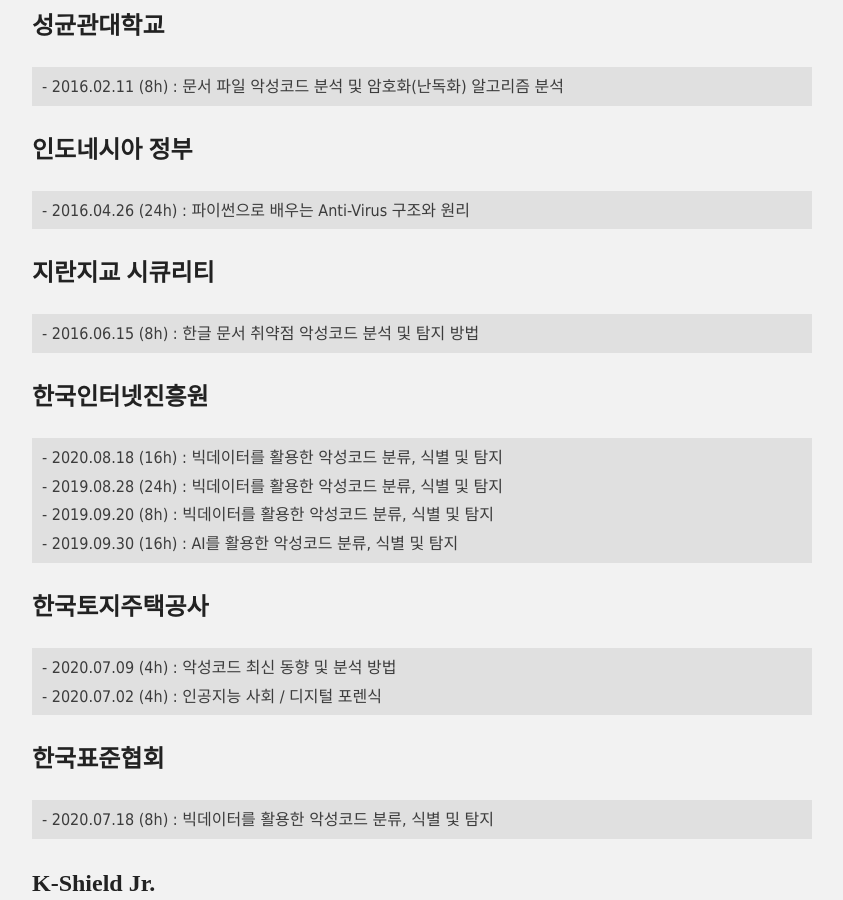
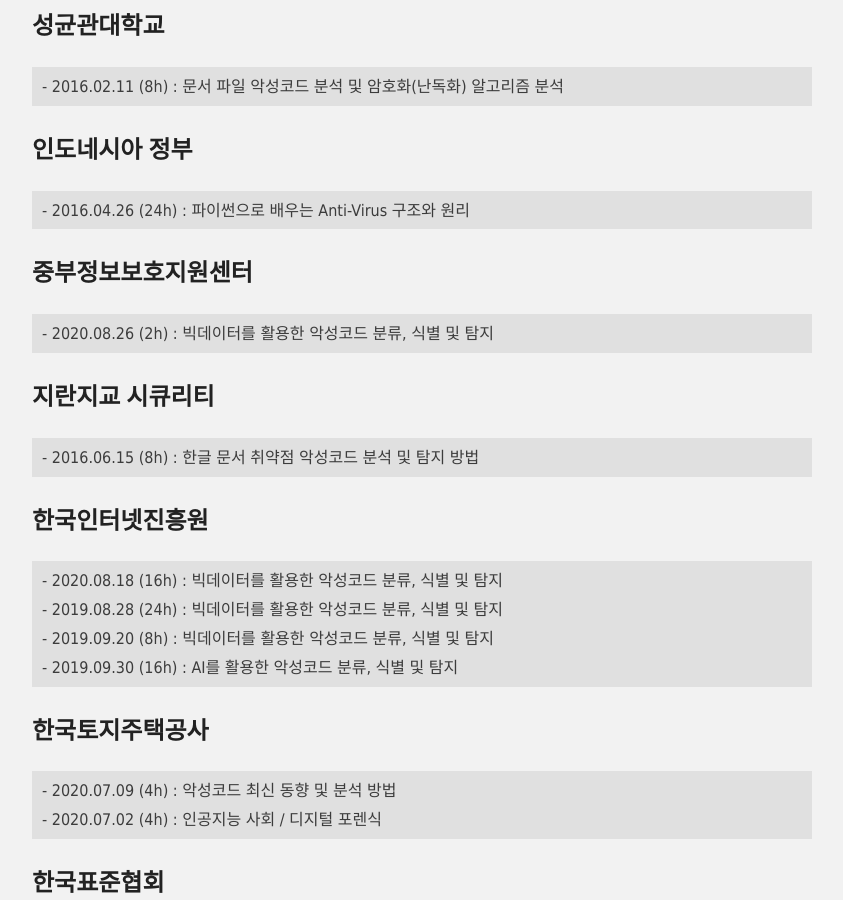
Before and after one commit to hanul93/hanul93.github.com, a Jekyll site: the page built from lecture.md, in a window 1280 px wide and 900 px high, scrolled down 3303 px. Shown: the whole window, without its empty margins (218-1061 px from the left). Built offline with Jekyll 4.4.1, drawn with Linux system fonts in a browser that asks for light colours; nearby versions of some CDN libraries.

Commit message:
중부정보보호지원센터 강의 추가

```diff
--- a/lecture.md
+++ b/lecture.md
@@ -155,6 +155,13 @@
 </div>
 
 
+## 중부정보보호지원센터
+
+<div class="highlighter-rouge"><pre class="highlight"><code class="keibox">- 2020.08.26 (2h) : 빅데이터를 활용한 악성코드 분류, 식별 및 탐지
+</code></pre>
+</div>
+
+
 ## 지란지교 시큐리티
 
 <div class="highlighter-rouge"><pre class="highlight"><code class="keibox">- 2016.06.15 (8h) : 한글 문서 취약점 악성코드 분석 및 탐지 방법
```
